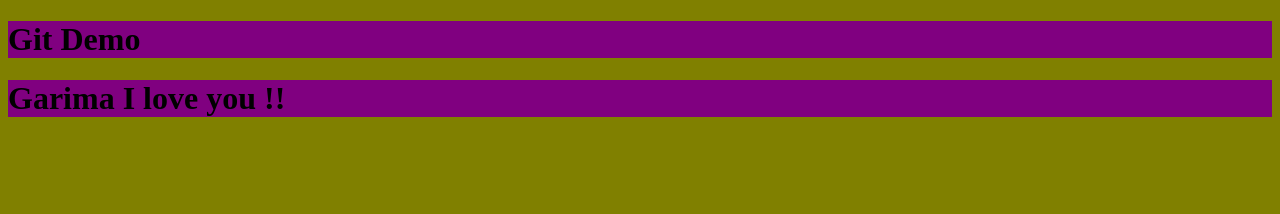
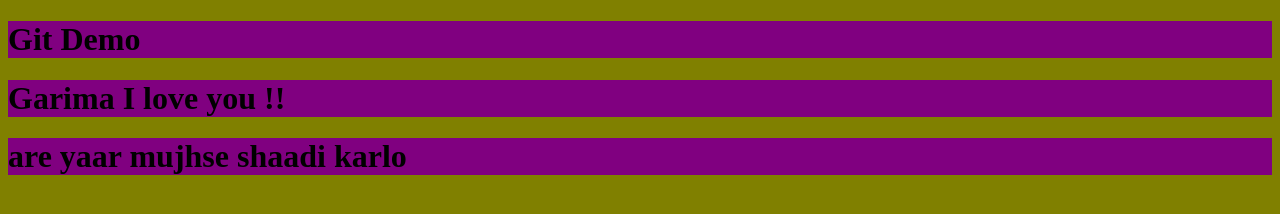
Before and after one commit to Suryansh7531/testing-git, a plain HTML site: page index.html in a window 1280 px wide. Drawn offline with Linux system fonts and the light colour scheme.

Commit message:
marriage

```diff
--- a/index.html
+++ b/index.html
@@ -9,6 +9,7 @@
 <body>
     <h1>Git Demo</h1>
     <h1>Garima I love you !!</h1>
+    <h1>are yaar mujhse shaadi karlo</h1>
     <script src="app.js"></script>
 </body>
 </html>
```
